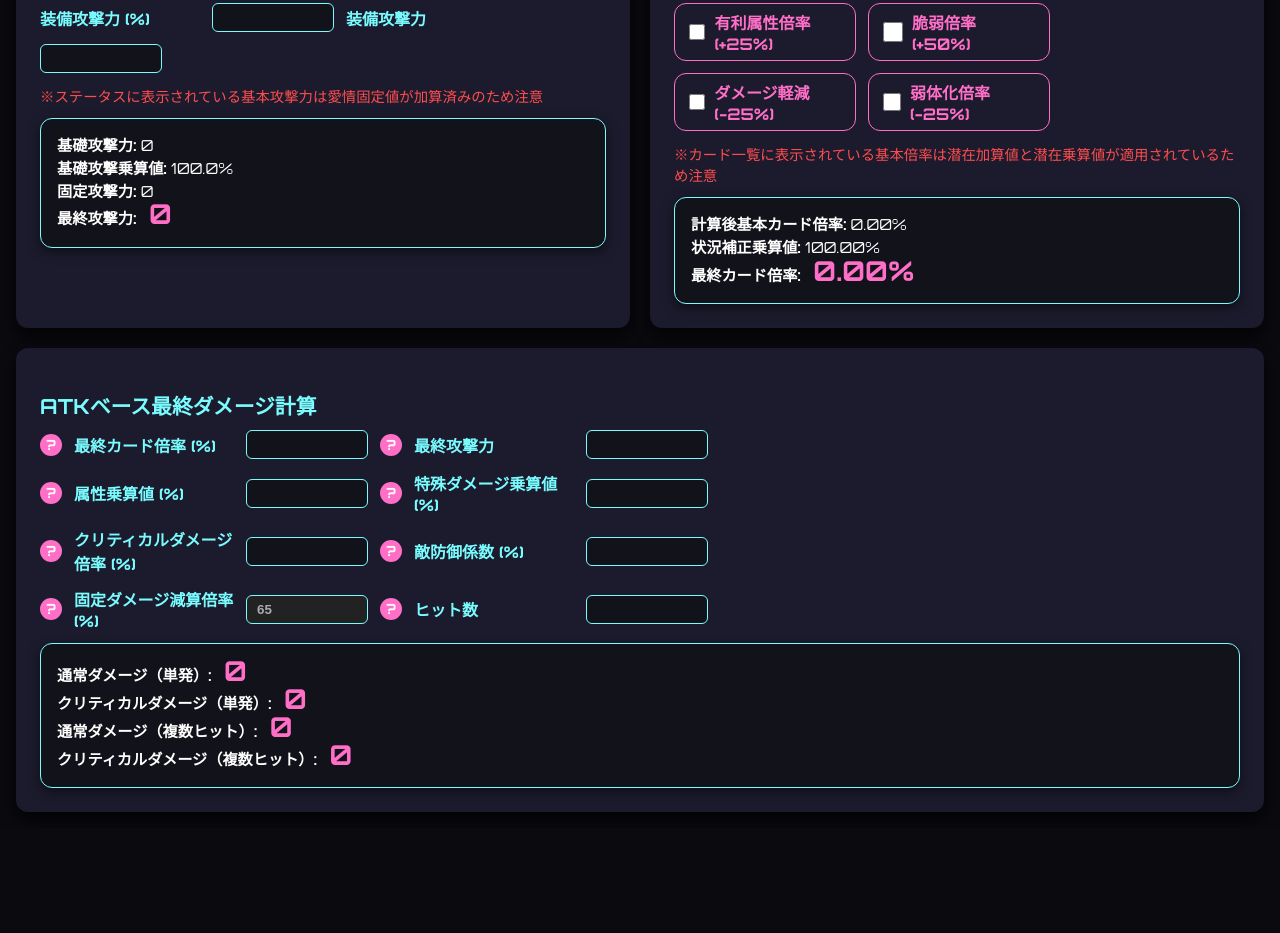
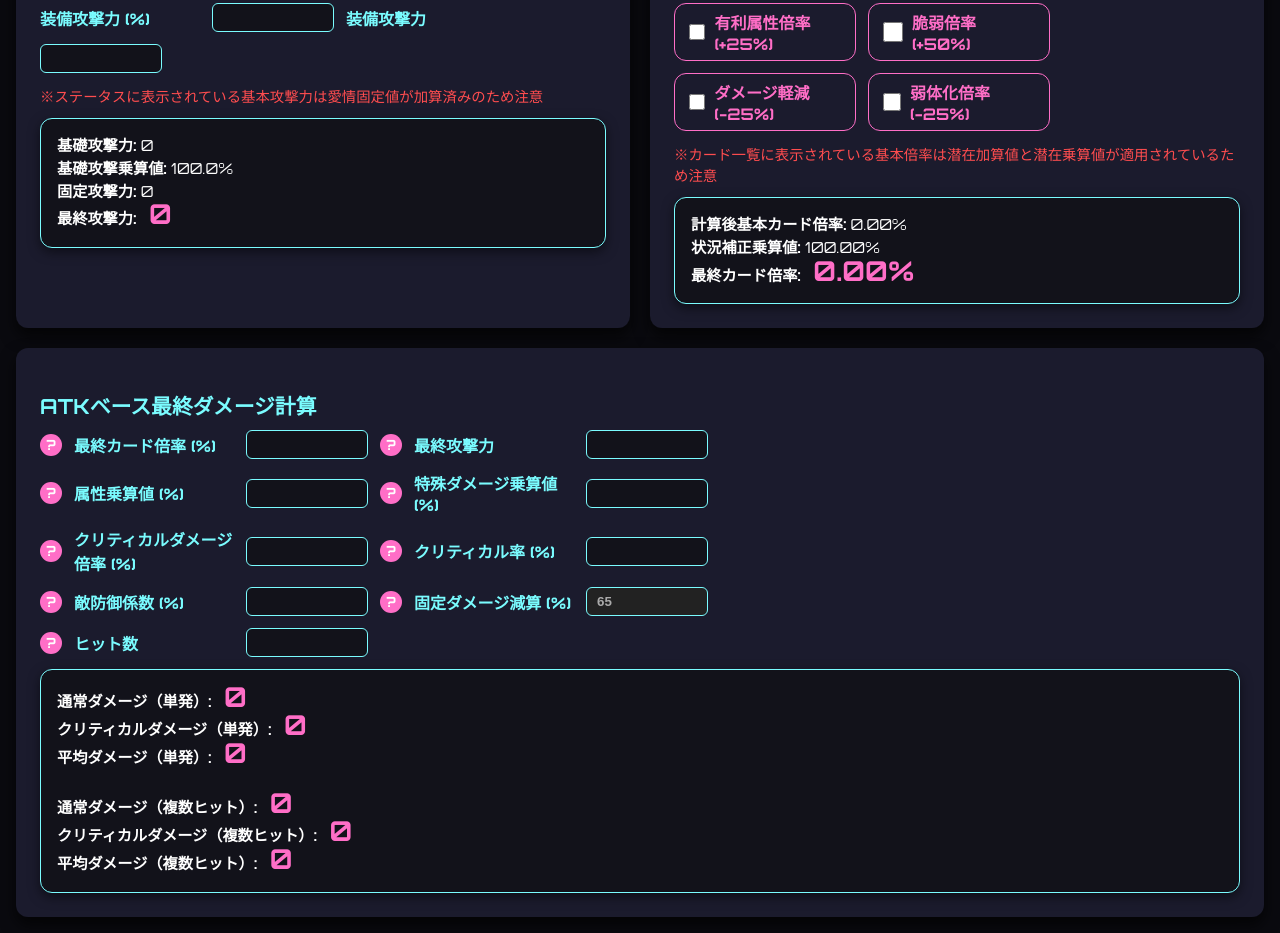
Before and after one commit to ityukkuri/chaoszero, a plain HTML site: page index.html in a window 1280 px wide. Shown: the part 440-1373 px from the top of the page. Before the commit the page ends 1268 px from the top, so only its background shows below. Drawn offline with Linux system fonts and the light colour scheme.

Commit message:
Add files via upload
クリ率入力フォームと平均ダメージの追加

```diff
--- a/index.html
+++ b/index.html
@@ -189,30 +189,30 @@
 
     <div class="formRow">
       <label>基本攻撃力</label>
-      <input type="number" id="baseAttack" value="">
+      <input type="number" id="baseAttack">
       <label>攻撃力増加率 (%)</label>
-      <input type="number" id="attackIncreaseRate" value="">
+      <input type="number" id="attackIncreaseRate">
     </div>
 
     <div class="formRow">
       <label>パートナー攻撃力</label>
-      <input type="number" id="partnerAttack" value="">
+      <input type="number" id="partnerAttack">
       <label>パートナー攻撃力 (%)</label>
-      <input type="number" id="partnerAttackPercent" value="">
+      <input type="number" id="partnerAttackPercent">
     </div>
 
     <div class="formRow">
       <label>記憶固定値</label>
-      <input type="number" id="memoryFixed" value="">
+      <input type="number" id="memoryFixed">
       <label>愛情固定値</label>
-      <input type="number" id="affectionFixed" value="">
+      <input type="number" id="affectionFixed">
     </div>
 
     <div class="formRow">
       <label>装備攻撃力 (%)</label>
-      <input type="number" id="equipmentAttackPercent" value="">
+      <input type="number" id="equipmentAttackPercent">
       <label>装備攻撃力</label>
-      <input type="number" id="equipmentAttack" value="">
+      <input type="number" id="equipmentAttack">
     </div>
 
     <div class="note">
@@ -228,33 +228,33 @@
 
     <div class="formRow">
       <label>基本倍率 (%)</label>
-      <input type="number" id="baseCardRate" value="">
+      <input type="number" id="baseCardRate">
     </div>
 
     <div class="formRow">
       <span class="tooltip">?<span class="tooltiptext">潜在力強化で一部対象有り</span></span>
       <label>潜在加算値 (%)</label>
-      <input type="number" id="latentAdd" value="">
+      <input type="number" id="latentAdd">
 
       <span class="tooltip">?<span class="tooltiptext">基礎、固有、共有カードの強化によって変動</span></span>
       <label>潜在乗算値 (%)</label>
-      <input type="number" id="latentMul" value="">
+      <input type="number" id="latentMul">
     </div>
 
     <div class="formRow">
       <span class="tooltip">?<span class="tooltiptext">バフやスキルで変動　士気バフ1つにつき+20％</span></span>
       <label>汎用加算値 (%)</label>
-      <input type="number" id="versatileAdd" value="">
+      <input type="number" id="versatileAdd">
 
       <span class="tooltip">?<span class="tooltiptext">バフやスキルで変動　不屈バフ1つにつき+20％</span></span>
       <label>汎用減算値 (%)</label>
-      <input type="number" id="versatileSubtract" value="">
+      <input type="number" id="versatileSubtract">
     </div>
 
     <div class="formRow">
       <span class="tooltip">?<span class="tooltiptext">カード効果や記憶、パートナーで変動</span></span>
       <label>汎用乗算値 (%)</label>
-      <input type="number" id="versatileMul" value="">
+      <input type="number" id="versatileMul">
     </div>
 
     <div class="formRow">
@@ -271,45 +271,54 @@
     <div class="result" id="cardResult"></div>
   </div>
 
-  <!-- ✅ ATKベース最終ダメージ計算 -->
+  <!-- ATKベース最終ダメージ計算 -->
   <div class="section atkDamageSection">
     <h2>ATKベース最終ダメージ計算</h2>
 
     <div class="formRow">
       <span class="tooltip">?<span class="tooltiptext">上部の計算機で計算可能</span></span>
       <label>最終カード倍率 (%)</label>
-      <input type="number" id="atkCardRate" value="">
+      <input type="number" id="atkCardRate">
+
       <span class="tooltip">?<span class="tooltiptext">上部の計算機で計算可能</span></span>
       <label>最終攻撃力</label>
-      <input type="number" id="atkFinalAtk" value="">
+      <input type="number" id="atkFinalAtk">
     </div>
 
     <div class="formRow">
-      <span class="tooltip">?<span class="tooltiptext">記憶の欠片【渇望】のメインOPである属性ダメージ量</span></span>
+      <span class="tooltip">?<span class="tooltiptext">属性ダメージ量</span></span>
       <label>属性乗算値 (%)</label>
-      <input type="number" id="atkAttribute" value="">
+      <input type="number" id="atkAttribute">
+
       <span class="tooltip">?<span class="tooltiptext">追加ダメージ量や持続ダメージ量</span></span>
       <label>特殊ダメージ乗算値 (%)</label>
-      <input type="number" id="atkSpecial" value="">
+      <input type="number" id="atkSpecial">
     </div>
 
     <div class="formRow">
-      <span class="tooltip">?<span class="tooltiptext">ステータスに表示されている数値から100を引いた値</span></span>
+      <span class="tooltip">?<span class="tooltiptext">ステータスに表示されている値 - 100</span></span>
       <label>クリティカルダメージ倍率 (%)</label>
-      <input type="number" id="atkCritical" value="">
-      <span class="tooltip">?<span class="tooltiptext">マスクデータのため逆算でしか計算不可能</span></span>
-      <label>敵防御係数 (%)</label>
-      <input type="number" id="atkDefense" value="">
+      <input type="number" id="atkCritical">
+
+      <span class="tooltip">?<span class="tooltiptext">クリティカルが発生する確率（0〜100%）</span></span>
+      <label>クリティカル率 (%)</label>
+      <input type="number" id="atkCriticalRate" min="0" max="100">
     </div>
 
     <div class="formRow">
-      <span class="tooltip">?<span class="tooltiptext">65%カットは固定のため編集不可</span></span>
-      <label>固定ダメージ減算倍率 (%)</label>
-      <!-- 🔒 このフォームのみ固定 -->
+      <span class="tooltip">?<span class="tooltiptext">マスクデータのため逆算で計算</span></span>
+      <label>敵防御係数 (%)</label>
+      <input type="number" id="atkDefense">
+
+      <span class="tooltip">?<span class="tooltiptext">65%固定</span></span>
+      <label>固定ダメージ減算 (%)</label>
       <input type="number" id="atkFixedReduction" value="65" readonly>
-      <span class="tooltip">?<span class="tooltiptext">任意のヒット数を記入</span></span>
+    </div>
+
+    <div class="formRow">
+      <span class="tooltip">?<span class="tooltiptext">任意のヒット数を入力</span></span>
       <label>ヒット数</label>
-      <input type="number" id="atkHitCount" value="">
+      <input type="number" id="atkHitCount">
     </div>
 
     <div class="result" id="atkDamageResult"></div>
@@ -338,10 +347,10 @@ function calculate() {
   const finalAttack = Math.round(baseTotalAttack * baseAttackMultiplier + equipmentAttack);
 
   document.getElementById("attackResult").innerHTML = `
-    <strong>基礎攻撃力:</strong> ${isNaN(baseTotalAttack)?'-':baseTotalAttack.toFixed(0)}<br>
+    <strong>基礎攻撃力:</strong> ${isNaN(baseTotalAttack)?'-':baseTotalAttack}<br>
     <strong>基礎攻撃乗算値:</strong> ${isNaN(baseAttackMultiplier)?'-':(baseAttackMultiplier*100).toFixed(1)}%<br>
-    <strong>固定攻撃力:</strong> ${isNaN(equipmentAttack)?'-':equipmentAttack.toFixed(0)}<br>
-    <strong>最終攻撃力:</strong> <span class="finalValue">${isNaN(finalAttack)?'-':finalAttack.toFixed(0)}</span>
+    <strong>固定攻撃力:</strong> ${isNaN(equipmentAttack)?'-':equipmentAttack}<br>
+    <strong>最終攻撃力:</strong> <span class="finalValue">${isNaN(finalAttack)?'-':finalAttack}</span>
   `;
 
   const baseCardRate = +document.getElementById("baseCardRate").value / 100;
@@ -371,6 +380,7 @@ function calculate() {
   const atkAttribute = +document.getElementById("atkAttribute").value / 100;
   const atkSpecial = +document.getElementById("atkSpecial").value / 100;
   const atkCritical = +document.getElementById("atkCritical").value / 100;
+  const atkCriticalRate = Math.min(1, Math.max(0, +document.getElementById("atkCriticalRate").value / 100));
   const atkDefense = +document.getElementById("atkDefense").value / 100;
   const atkFixedReduction = +document.getElementById("atkFixedReduction").value / 100;
   const atkHitCount = +document.getElementById("atkHitCount").value;
@@ -395,11 +405,20 @@ function calculate() {
   const normalMulti = normalSingle * atkHitCount;
   const criticalMulti = criticalSingle * atkHitCount;
 
+  const avgSingle =
+    normalSingle * (1 - atkCriticalRate) +
+    criticalSingle * atkCriticalRate;
+
+  const avgMulti = avgSingle * atkHitCount;
+
   document.getElementById("atkDamageResult").innerHTML = `
     <strong>通常ダメージ（単発）:</strong> <span class="finalValue">${isNaN(normalSingle)?'-':Math.round(normalSingle)}</span><br>
     <strong>クリティカルダメージ（単発）:</strong> <span class="finalValue">${isNaN(criticalSingle)?'-':Math.round(criticalSingle)}</span><br>
+    <strong>平均ダメージ（単発）:</strong> <span class="finalValue">${isNaN(avgSingle)?'-':Math.round(avgSingle)}</span><br><br>
+
     <strong>通常ダメージ（複数ヒット）:</strong> <span class="finalValue">${isNaN(normalMulti)?'-':Math.round(normalMulti)}</span><br>
-    <strong>クリティカルダメージ（複数ヒット）:</strong> <span class="finalValue">${isNaN(criticalMulti)?'-':Math.round(criticalMulti)}</span>
+    <strong>クリティカルダメージ（複数ヒット）:</strong> <span class="finalValue">${isNaN(criticalMulti)?'-':Math.round(criticalMulti)}</span><br>
+    <strong>平均ダメージ（複数ヒット）:</strong> <span class="finalValue">${isNaN(avgMulti)?'-':Math.round(avgMulti)}</span>
   `;
 }
 
@@ -411,7 +430,10 @@ document.querySelectorAll(".checkboxLabel input[type=checkbox]").forEach(checkbo
   });
 });
 
-document.querySelectorAll("input[type=number]").forEach(input => input.addEventListener("input", calculate));
+document.querySelectorAll("input[type=number]").forEach(input =>
+  input.addEventListener("input", calculate)
+);
+
 window.addEventListener("DOMContentLoaded", calculate);
 </script>
 
```
